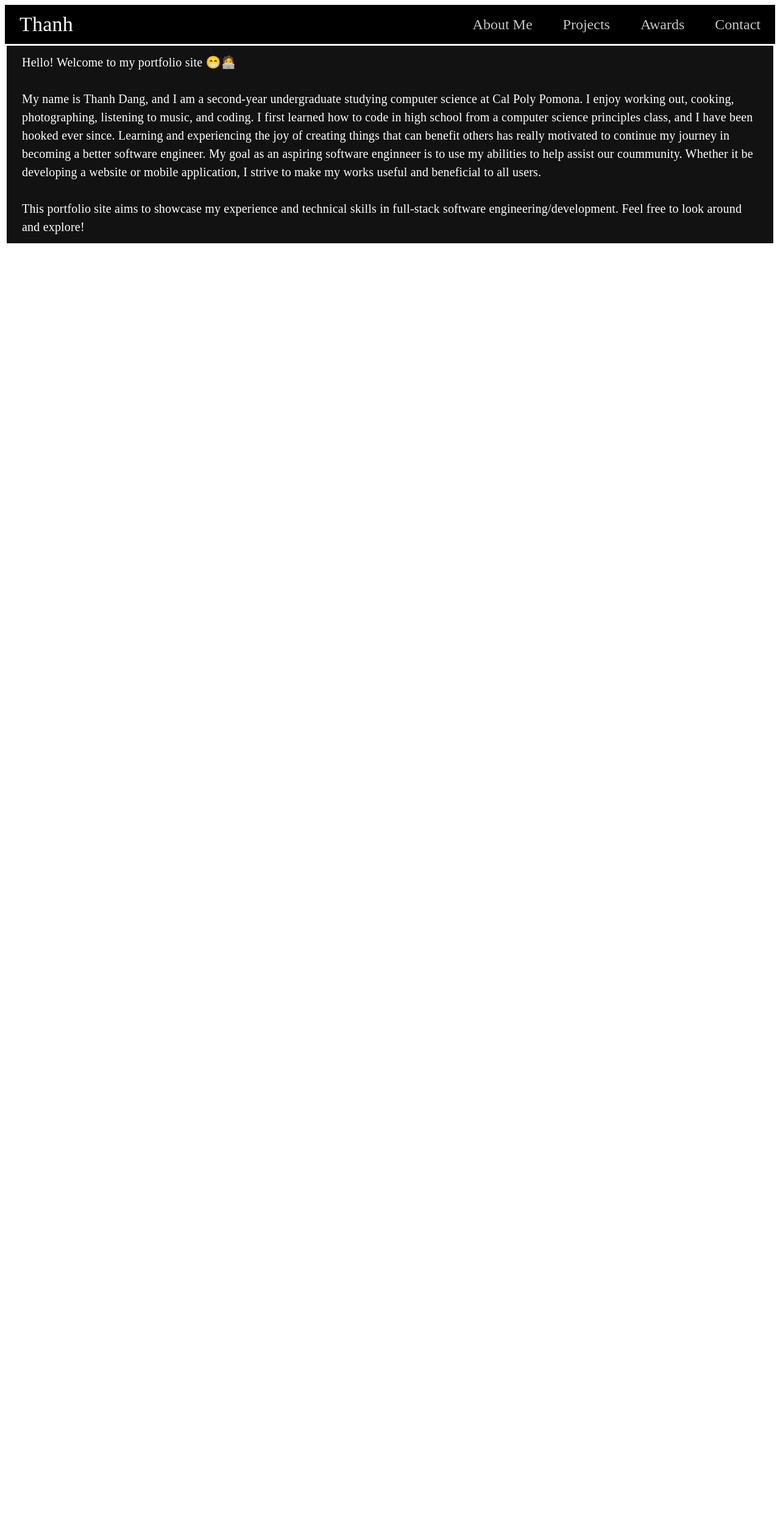
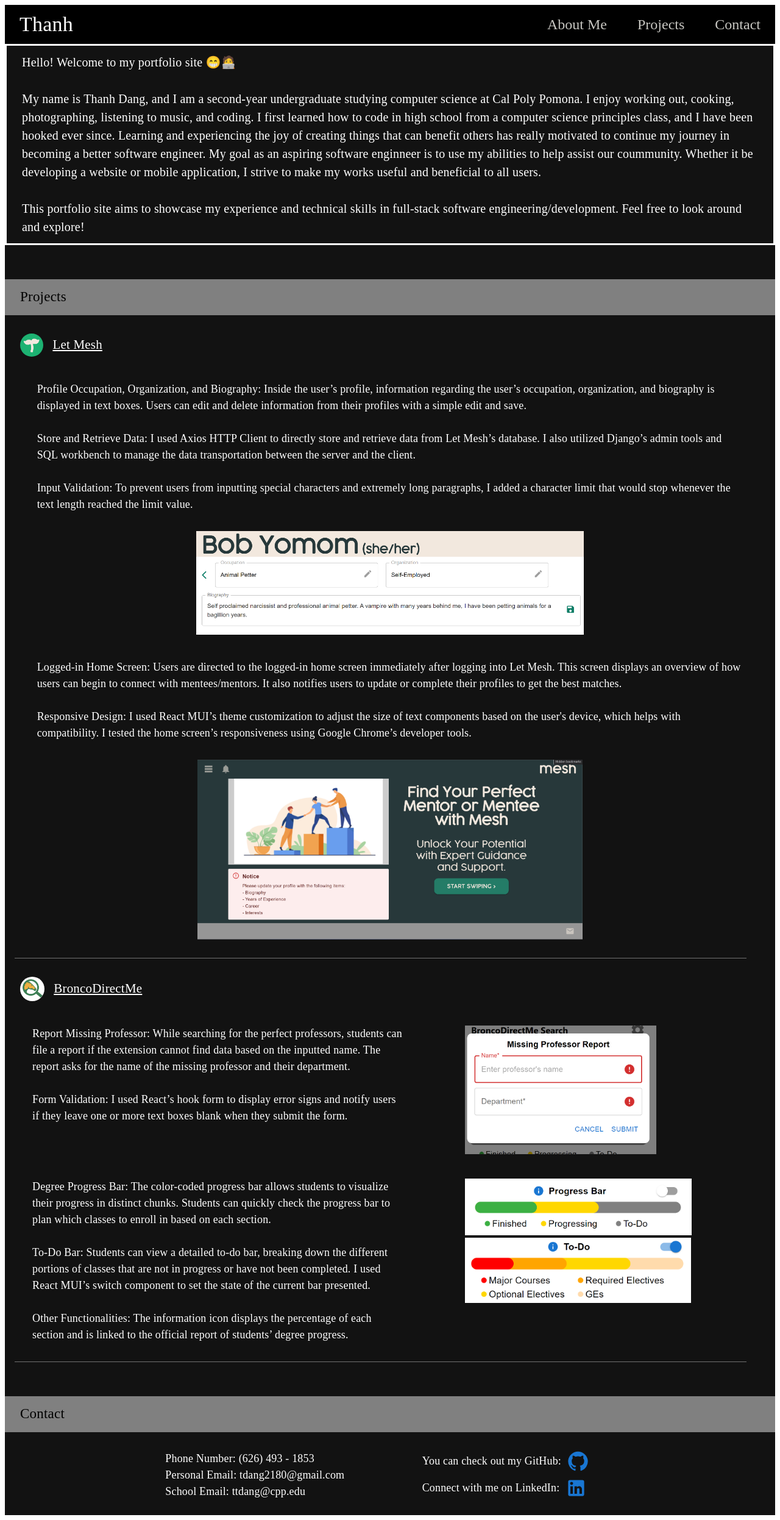
Before and after one commit to tdang2180/tdang2180.github.io, a React app: page / in a window 1280 px wide. Shown: the whole page at 61% size. Before the commit the page ends 800 px from the top, so only its background shows below. Built offline with nearby package versions, Linux system fonts and the light colour scheme; the HTML template or start-up script is replaced by a standard one.

Commit message:
updated header

```diff
--- a/src/App.jsx
+++ b/src/App.jsx
@@ -12,6 +12,8 @@ export default function App () {
     <Header/>
     <Stack bgcolor="#121212" spacing={7}>
       <About/>
+      <Project/>
+      <Contact/>
     </Stack>
     </>
   )
--- a/src/screens/Header.jsx
+++ b/src/screens/Header.jsx
@@ -21,12 +21,8 @@ export default function Header() {
     window.scrollTo({ top: 320, behavior: "smooth" });
   };
 
-  const handleAwards = () => {
-    window.scrollTo({ top: 1500, behavior: "smooth" });
-  };
-
   const handleContact = () => {
-    window.scrollTo({ top: 2000, behavior: "smooth" });
+    window.scrollTo({ top: 3000, behavior: "smooth" });
   };
 
   return (
@@ -42,9 +38,6 @@ export default function Header() {
           <Typography variant="h5" sx={styles.text} onClick={handleProjects}>
             Projects
           </Typography>
-          <Typography variant="h5" sx={styles.text} onClick={handleAwards}>
-            Awards
-          </Typography>
           <Typography variant="h5" sx={styles.text} onClick={handleContact}>
             Contact
           </Typography>
```
